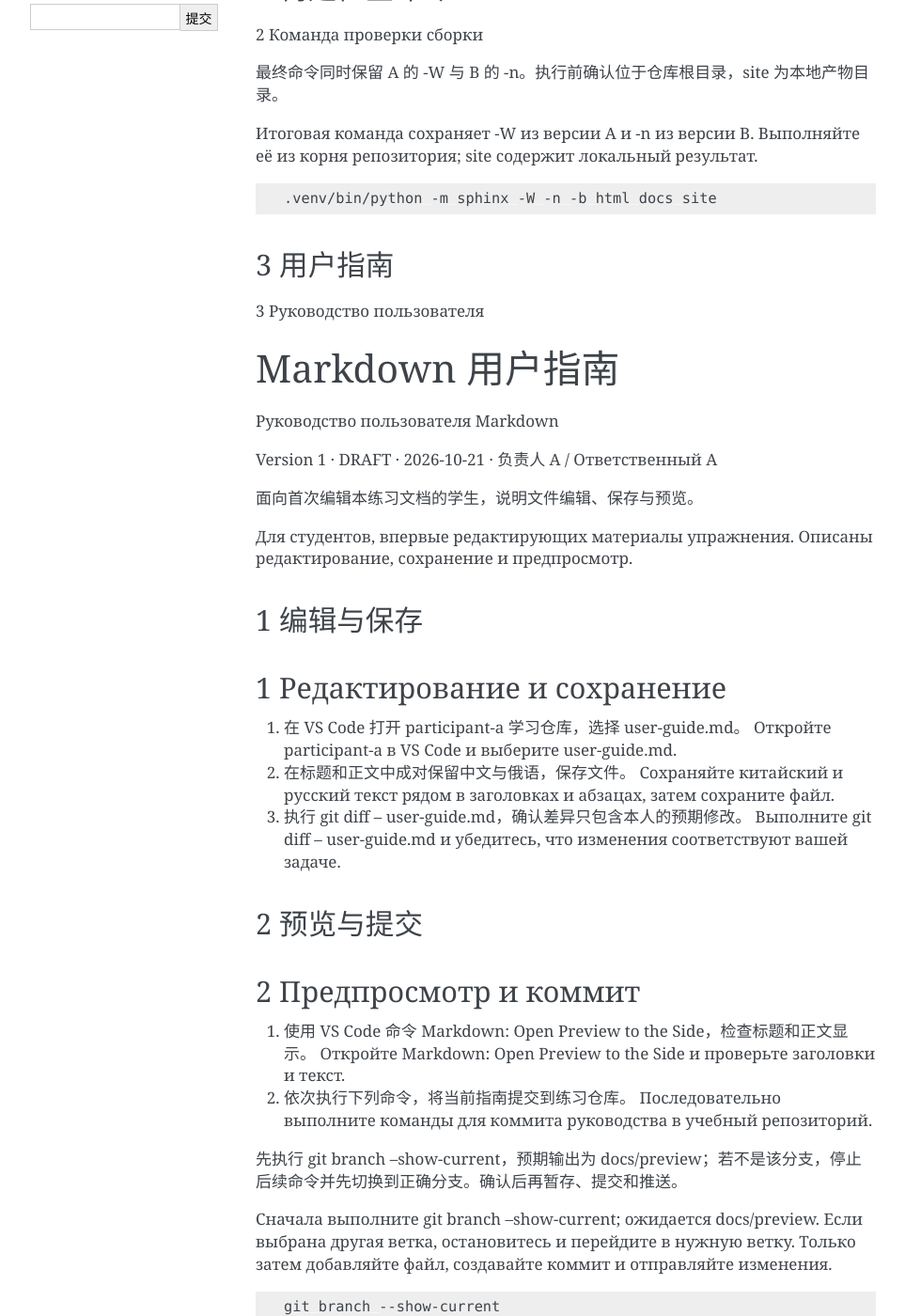
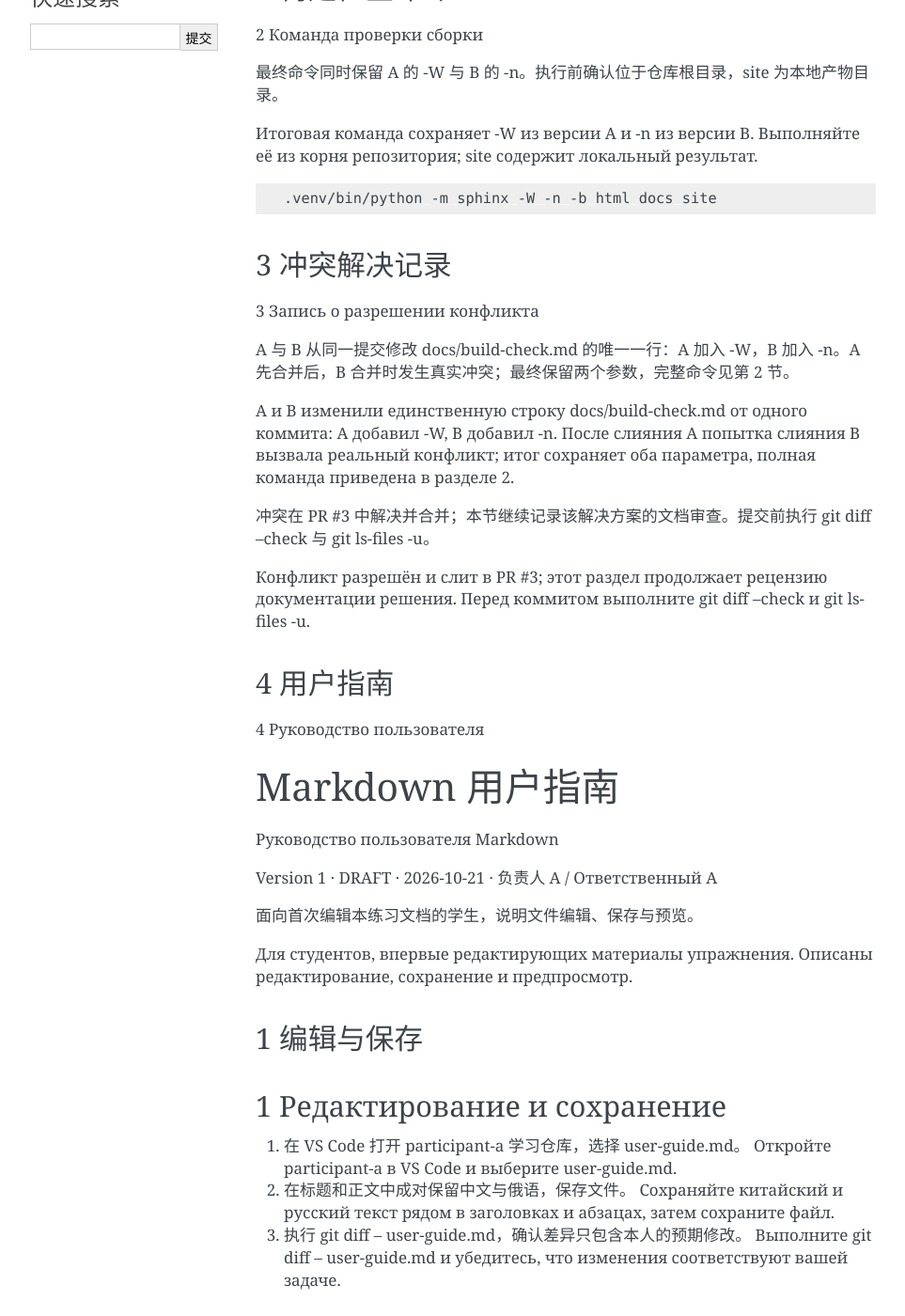
Before and after one commit to Zhi-Arman/studyspace-git-practice, a Sphinx documentation site: the page built from docs/index.md, in a window 1280 px wide and 1400 px high, scrolled down 664 px. Shown: the whole window at 94% size, without its empty margins (148-1111 px from the left). Built offline with Sphinx 7.4.7, drawn with Linux system fonts in a browser that asks for light colours; some of the changed text lies outside the part shown.

Commit message:
docs: document resolved build-check conflict for second review

````diff
--- a/docs/index.md
+++ b/docs/index.md
@@ -31,16 +31,28 @@ uv pip sync --require-hashes --python .venv/bin/python requirements-docs.txt
 :language: bash
 ```
 
-## 3 用户指南
+## 3 冲突解决记录
 
-3 Руководство пользователя
+3 Запись о разрешении конфликта
+
+A 与 B 从同一提交修改 docs/build-check.md 的唯一一行：A 加入 -W，B 加入 -n。A 先合并后，B 合并时发生真实冲突；最终保留两个参数，完整命令见第 2 节。
+
+A и B изменили единственную строку docs/build-check.md от одного коммита: A добавил -W, B добавил -n. После слияния A попытка слияния B вызвала реальный конфликт; итог сохраняет оба параметра, полная команда приведена в разделе 2.
+
+冲突在 PR #3 中解决并合并；本节继续记录该解决方案的文档审查。提交前执行 git diff --check 与 git ls-files -u。
+
+Конфликт разрешён и слит в PR #3; этот раздел продолжает рецензию документации решения. Перед коммитом выполните git diff --check и git ls-files -u.
+
+## 4 用户指南
+
+4 Руководство пользователя
 
 ```{include} ../user-guide.md
 ```
 
-## 4 管理员指南
+## 5 管理员指南
 
-4 Руководство администратора
+5 Руководство администратора
 
 ```{include} ../admin-guide.md
 ```
````
